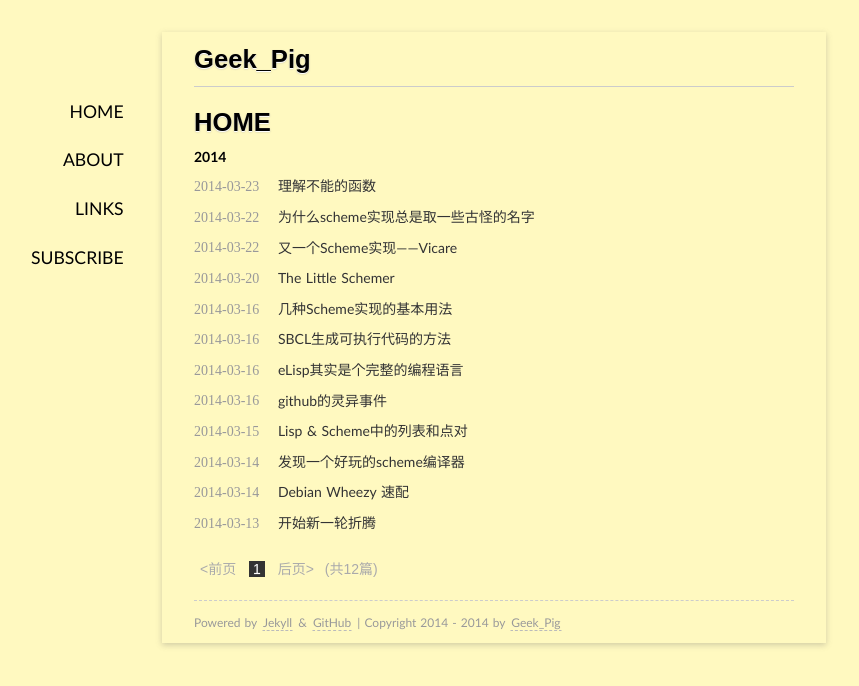
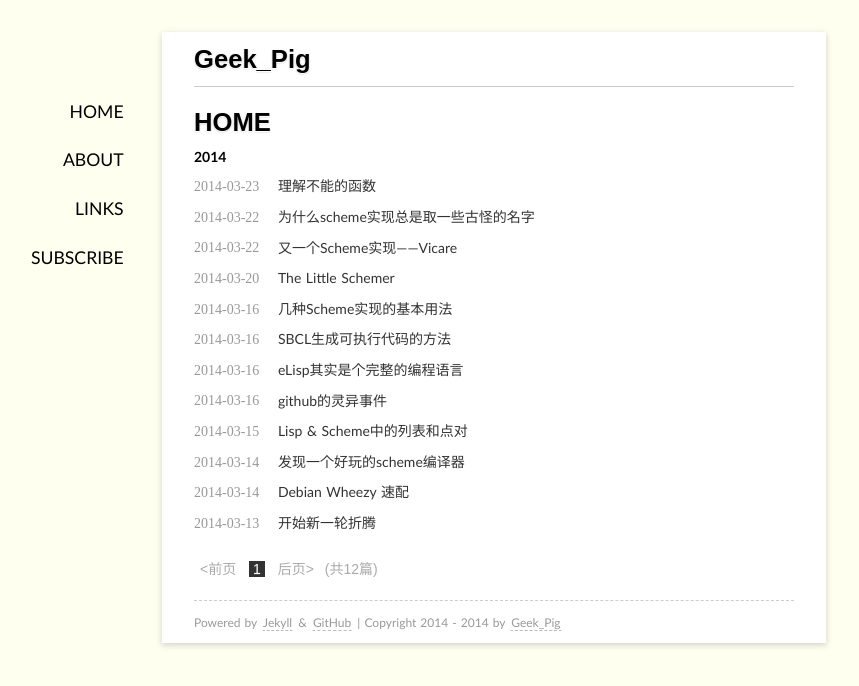
Before and after one commit to rhuichao/uternet.github.io, a Jekyll site: the page built from index.html, in a window 1280 px wide. Shown: the top 686 px of the page, without its empty margins (146-1005 px from the left). Built offline with Jekyll 4.4.1, drawn with Linux system fonts in a browser that asks for light colours; some web fonts are replaced; Markdown is read by kramdown in place of the engine named in the settings; the list of posts is cut into pages by our own code.

Commit message:
new document posted

```diff
--- a/media/css/style.css
+++ b/media/css/style.css
@@ -18,7 +18,7 @@ body{
     margin-right:auto;
     font-family:"Hiragino Sans GB","Microsoft YaHei",Trebuchet,"Trebuchet MS",Tahoma,"Lucida Grande","Lucida Sans Unicode",Verdana,sans-serif;
     color:#000000;
-    background-color:#fff9c0;
+    background-color:#fffff0;
     line-height: 150%;
     text-shadow:0 1px 0 rgba(255,255,255,0.12);
 }
@@ -108,6 +108,7 @@ blockquote p{
     margin:2em auto;
     display:block;
     padding:0 2em;
+    background-color:#ffffff;
     box-shadow: 0px 2px 6px rgba(100, 100, 100, 0.3);
 }
 
```
